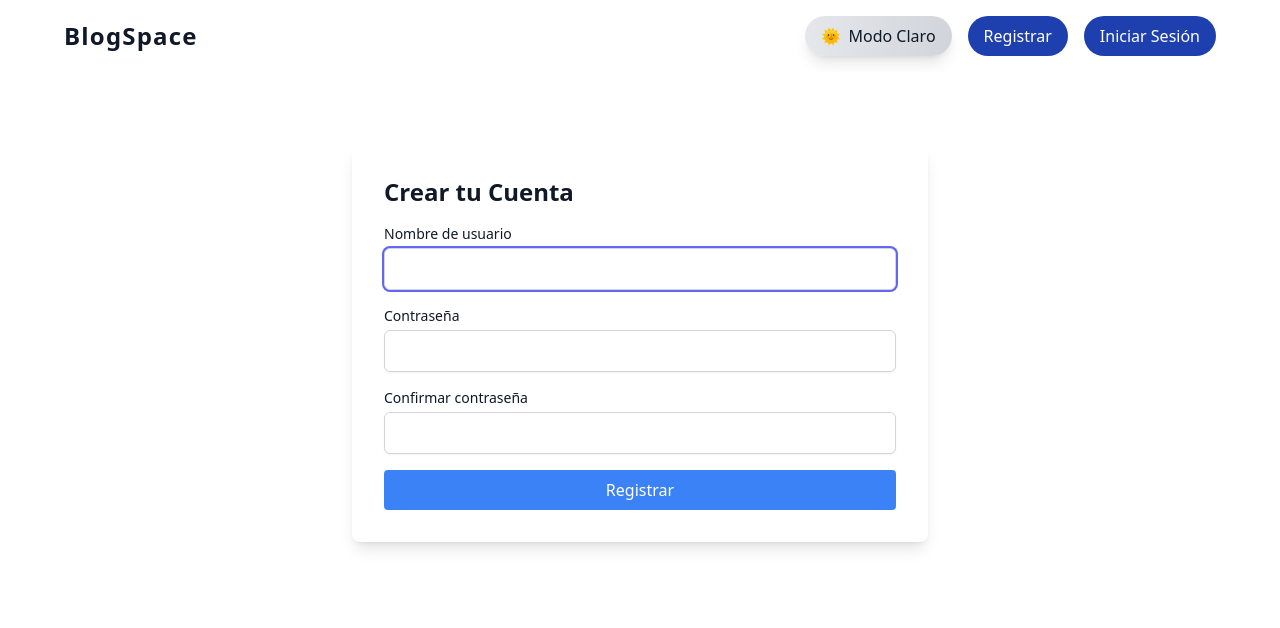
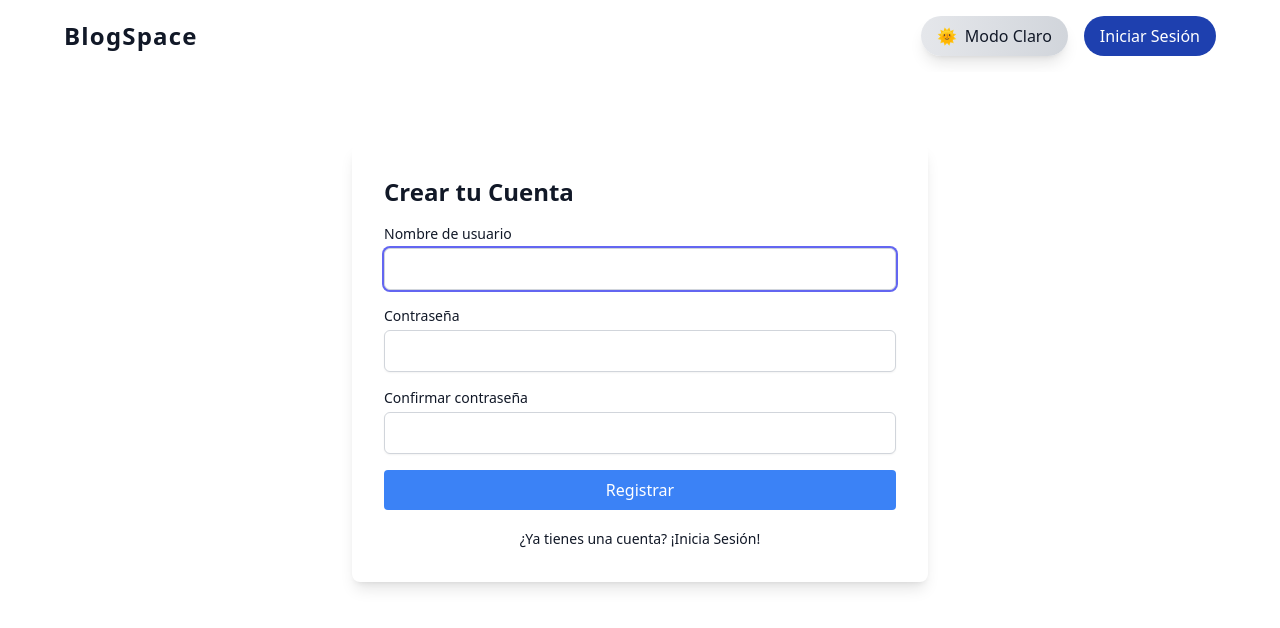
Before and after one commit to brustlinket12/software7, a Django app: page /register/ in a window 1280 px wide. Shown: the top 628 px of the page. Run offline with Django 5.2, Linux system fonts and the light colour scheme; some libraries are stand-ins or nearby versions.

Commit message:
Verificar usuario con cuenta
Redirección al inicio de sesión si el usuario intenta realizar una acción sin haber entrado a su cuenta.

Pagina de registro da la opción de ir a iniciar sesión y viceversa

```diff
--- a/blogproject/blogproject/blogapp/templates/blogapp/base.html
+++ b/blogproject/blogproject/blogapp/templates/blogapp/base.html
@@ -97,13 +97,14 @@
             >
           </button>
 
+          <!--
           <a href="{% url 'blogapp:create_user' %}">
             <button
               class="bg-blue-800 hover:bg-blue-700 text-white py-2 px-4 rounded-full transition-all duration-300"
             >
               Registrar
             </button>
-          </a>
+          </a> -->
 
           <a href="{% url 'blogapp:login' %}">
             <button class="bg-blue-800 hover:bg-blue700 text-white py-2 px-4 rounded-full transition-all duration-300"
--- a/blogproject/blogproject/blogapp/templates/blogapp/create_user.html
+++ b/blogproject/blogproject/blogapp/templates/blogapp/create_user.html
@@ -38,6 +38,10 @@
             <button type="submit" class="w-full bg-blue-500 hover:bg-blue-600 text-white py-2 px-4 rounded focus:outline-none focus:ring-2 focus:ring-blue-500 focus:ring-opacity-50">
                 Registrar
             </button>
+
+            <div class="text-center mt-4">
+                <a href="{% url 'blogapp:login' %}" class="dark:text-white text-sm hover:underline">¿Ya tienes una cuenta? ¡Inicia Sesión!</a>
+            </div>
         </form>
 
         <!-- verificar validez del forms -->
--- a/blogproject/blogproject/blogapp/templates/blogapp/login.html
+++ b/blogproject/blogproject/blogapp/templates/blogapp/login.html
@@ -29,6 +29,11 @@
             <button type="submit" class="w-full bg-blue-500 hover:bg-blue-600 text-white py-2 px-4 rounded focus:outline-none focus:ring-2 focus:ring-blue-500 focus:ring-opacity-50">
                 Iniciar Sesión
             </button>
+
+            <div class="text-center mt-4">
+                <a href="{% url 'blogapp:create_user' %}" class="dark:text-white text-sm hover:underline">¿No tienes una cuenta? ¡Crea una!</a>
+            </div>
+
         </form>
 
         <!-- verificar validez del forms -->
--- a/blogproject/blogproject/blogproject/settings.py
+++ b/blogproject/blogproject/blogproject/settings.py
@@ -123,3 +123,5 @@ STATIC_URL = 'static/'
 # https://docs.djangoproject.com/en/5.1/ref/settings/#default-auto-field
 
 DEFAULT_AUTO_FIELD = 'django.db.models.BigAutoField'
+
+LOGIN_URL = '/login/'
```
Also changed, not shown: blogproject/blogproject/db.sqlite3.
